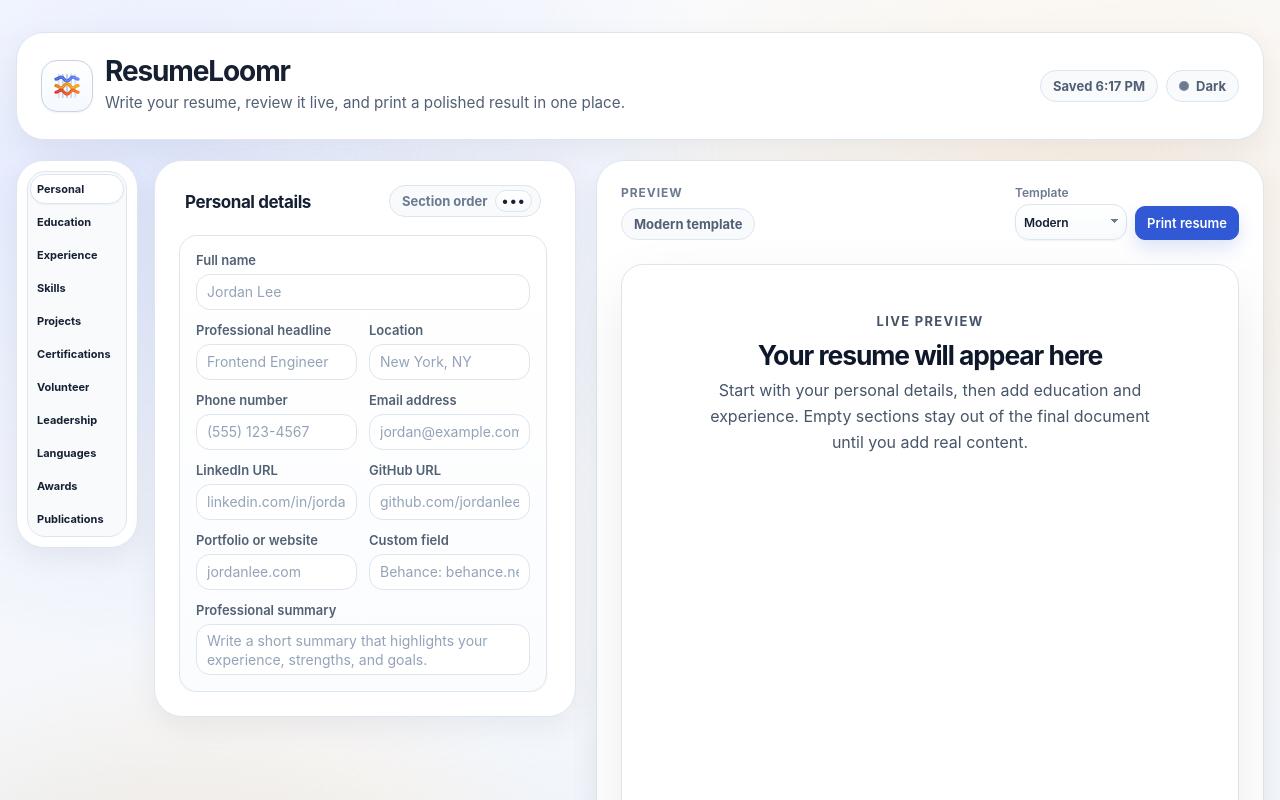
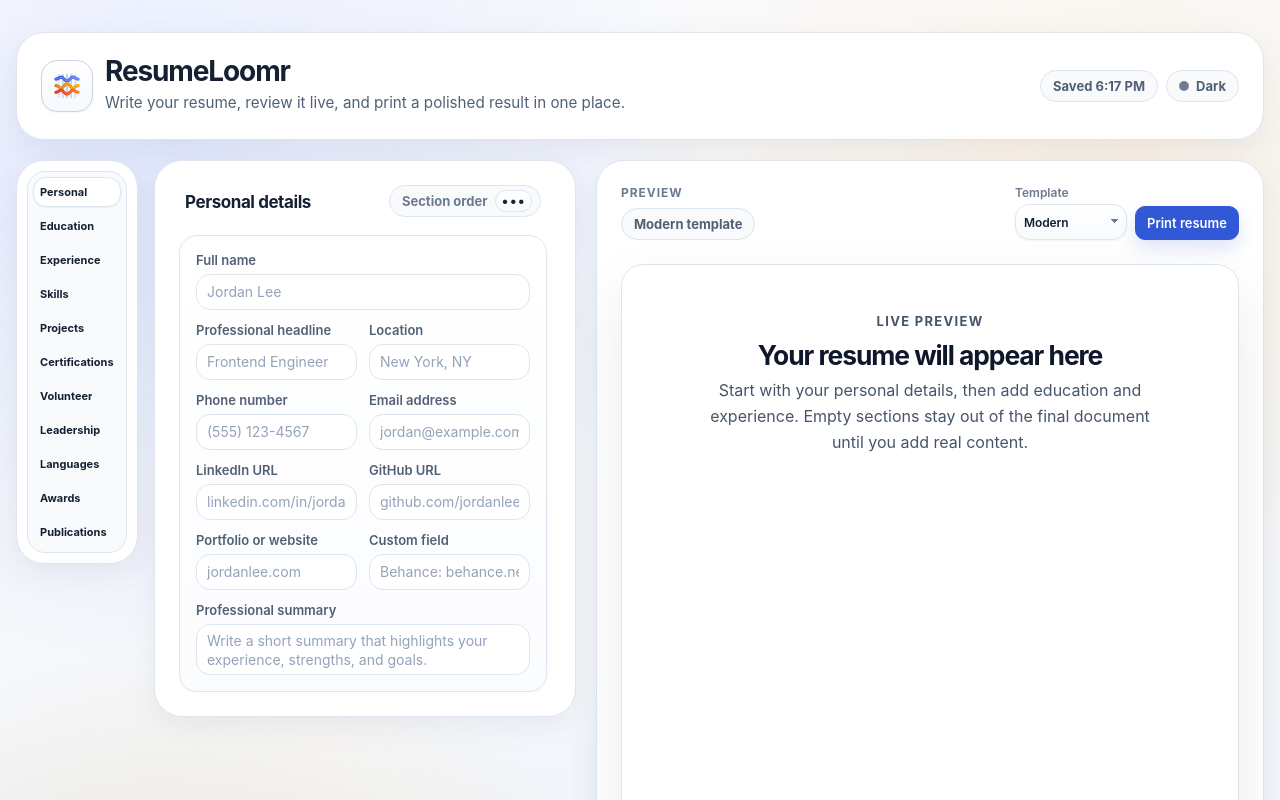
Before and after one commit to anuragmaganti/ResumeLoomr, a React (Vite) app: page / in a window 1280 px wide. Shown: the top 800 px of the page. Built offline with nearby package versions, Linux system fonts and the light colour scheme.

Commit message:
Increase section selector spacing

```diff
--- a/src/App.css
+++ b/src/App.css
@@ -370,8 +370,8 @@
   }
 
   .tabs {
-    --tabs-inset: 3px;
-    gap: 3px;
+    --tabs-inset: 5px;
+    gap: 4px;
   }
 }
 
--- a/src/styles/buttons.css
+++ b/src/styles/buttons.css
@@ -148,8 +148,8 @@
 
 @media (min-width: 721px) {
   .tabs {
-    --tabs-inset: 2px;
-    gap: 3px;
+    --tabs-inset: 5px;
+    gap: 4px;
     min-width: 0;
   }
 
```
